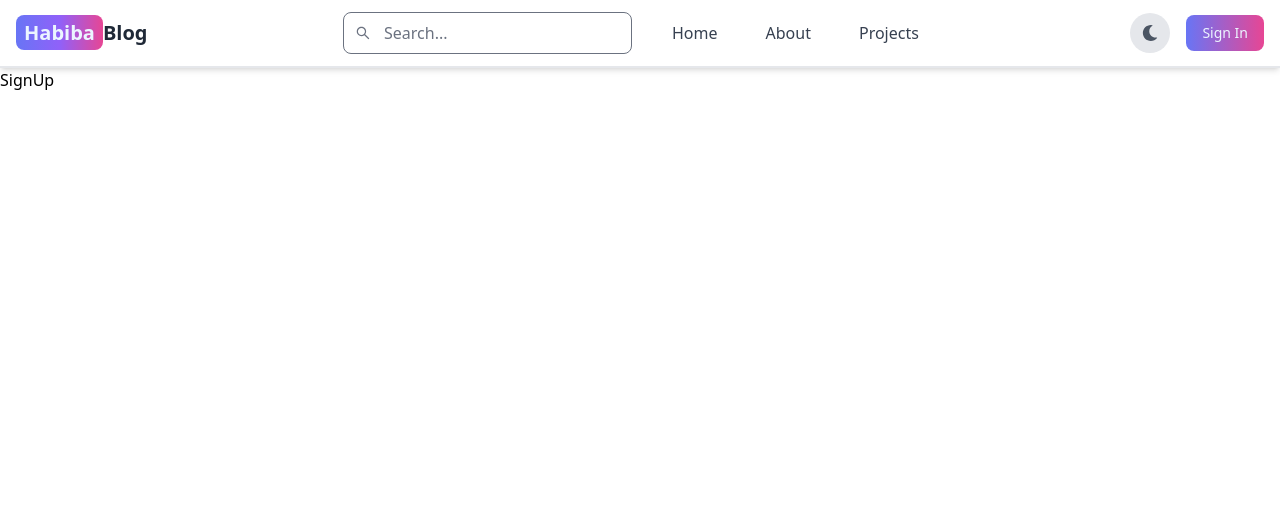
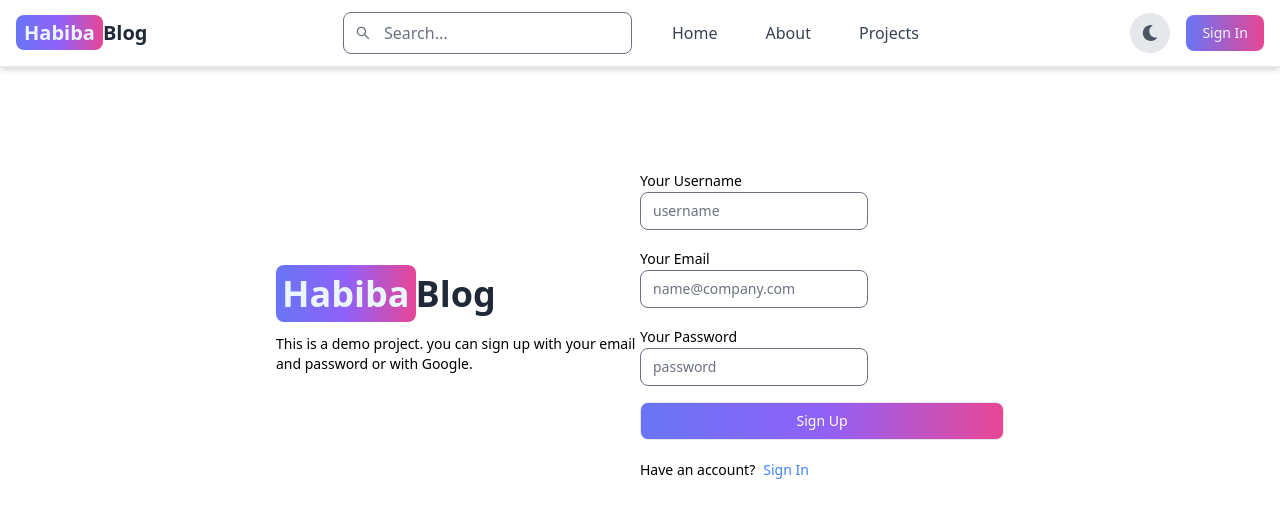
Before and after one commit to habiba13amasha/BlogProject, a React (Vite) app in the folder client/: page /sign-up in a window 1280 px wide. Shown: the top 518 px of the page. Built offline with nearby package versions, Linux system fonts and the light colour scheme.

Commit message:
create signUp page ui

```diff
--- a/client/src/pages/SignUp.jsx
+++ b/client/src/pages/SignUp.jsx
@@ -1,6 +1,49 @@
-
+import { Link } from "react-router-dom";
+import {Label,TextInput,Button} from "flowbite-react"
 export default function SignUp() {
   return (
-    <div>SignUp</div>
+    <div className="min-h-screen mt-20">
+      <div className="flex p-5 max-w-3xl mx-auto flex-col md:flex-row md:items-center ">
+
+        {/*left side */}
+
+        <div className="flex-1">
+         {/*logo */}
+         <Link to="/" className="text-4xl font-bold text-gray-800 dark:text-white ">
+          <span className="px-1.5 py-1 bg-gradient-to-r from-indigo-500 via-purple-500 to-pink-500 rounded-lg text-blue-50">
+            Habiba
+          </span>
+          Blog
+        </Link>
+        <p className="text-sm mt-5">
+          This is a demo project. you can sign up with your email and password or with Google.
+        </p>
+        </div>
+
+        {/*right side */}
+
+        <div className="flex-1">
+          <form className="flex flex-col gap-4">
+            <div >
+              <Label value="Your Username"/>
+              <TextInput type="text" placeholder="username" id="username" />
+            </div>
+            <div >
+              <Label value="Your Email"/>
+              <TextInput type="email" placeholder="name@company.com" id="email" />
+            </div>
+            <div >
+              <Label value="Your Password"/>
+              <TextInput type="password" placeholder="password" id="password" />
+            </div>
+            <Button type="submit" className="bg-gradient-to-r from-indigo-500 via-purple-500 to-pink-500">Sign Up</Button>
+          </form>
+          <div className="flex gap-2 text-sm mt-5">
+            <span>Have an account?</span>
+            <Link to="/sign-in" className="text-blue-500">Sign In</Link>
+          </div>
+        </div>
+      </div>
+    </div>
   )
 }
```
